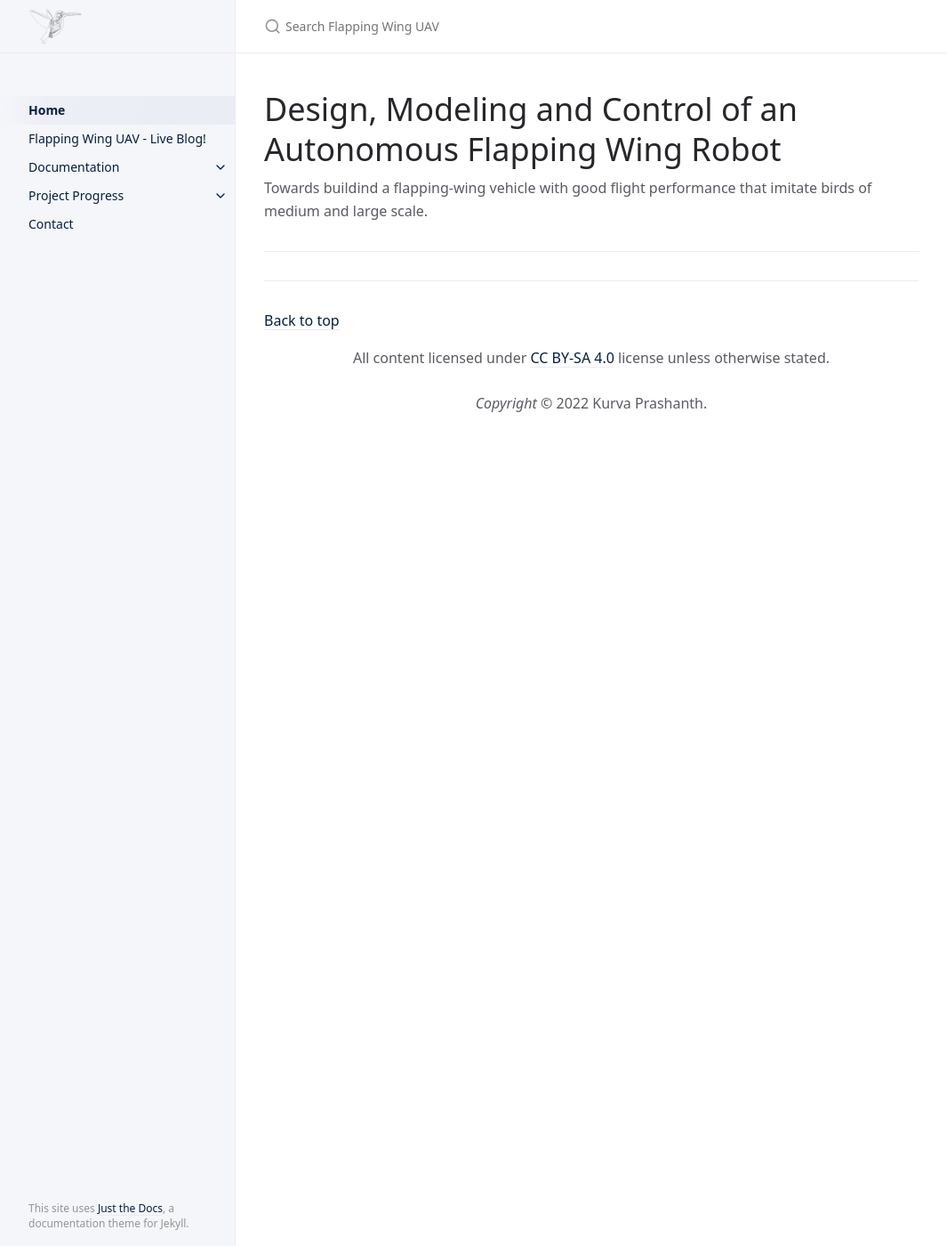
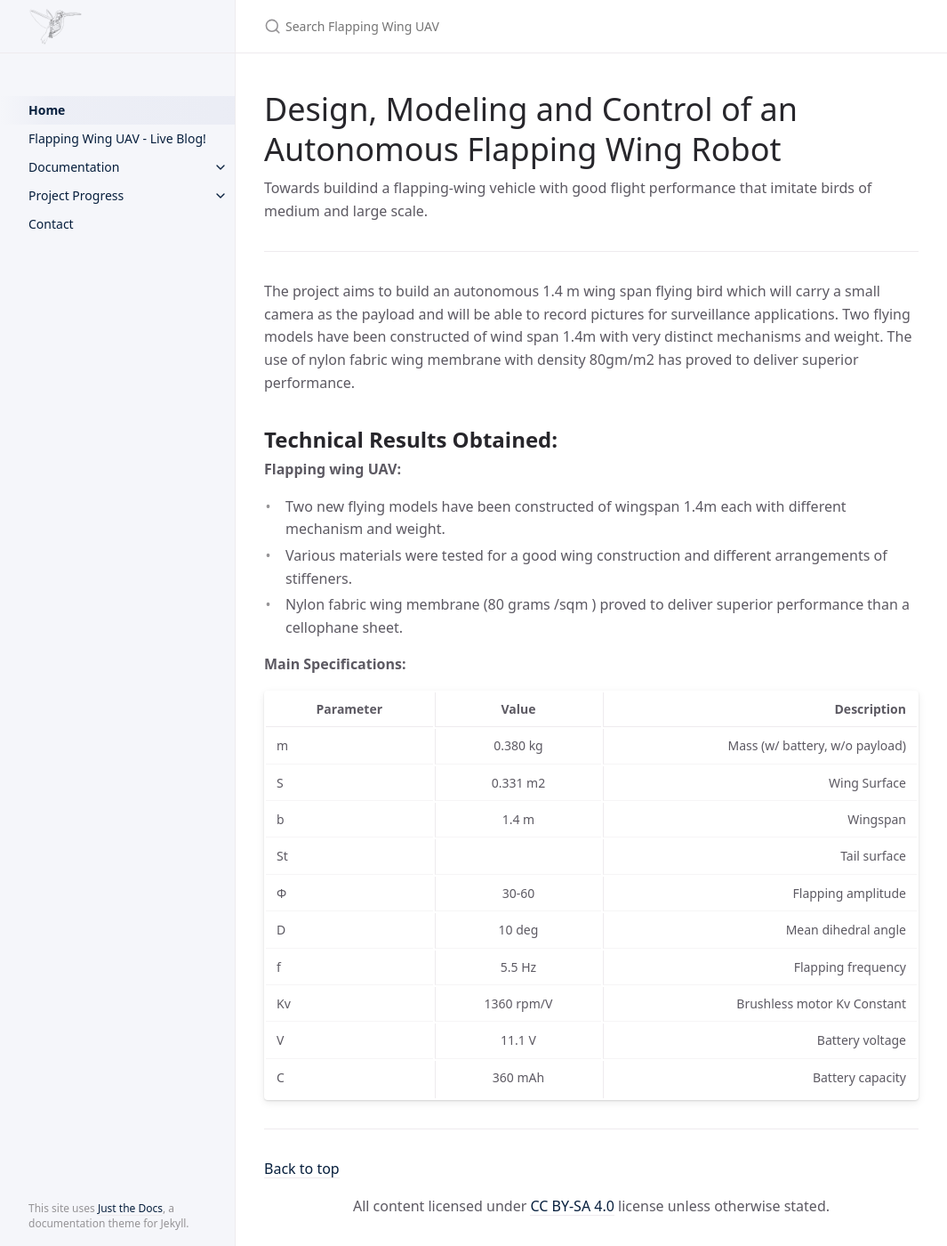
Before and after one commit to krvprashanth/flaping-wing-uav, a Jekyll site: the page built from index.md, in a window 1280 px wide and 1400 px high. Shown: the whole window at 89% size, without its empty margins (107-1172 px from the left). Built offline with Jekyll 4.4.1, drawn with Linux system fonts in a browser that asks for light colours.

Commit message:
Update index.md

```diff
--- a/index.md
+++ b/index.md
@@ -7,3 +7,29 @@ nav_order: 1
 Towards buildind a flapping-wing vehicle with good flight performance that imitate birds of medium and large scale.
 
 ---
+
+The project aims to build an autonomous 1.4 m wing span flying bird which will carry a small camera as the payload and will be able to record pictures for surveillance applications. Two flying models have been constructed of wind span 1.4m with very distinct mechanisms and weight. The use of nylon fabric wing membrane with density 80gm/m2 has proved to deliver superior performance.
+
+## **Technical Results Obtained:**
+
+**Flapping wing UAV:**
+
+- Two new flying models have been constructed of wingspan 1.4m each with different mechanism and weight.
+- Various materials were tested for a good wing construction and different arrangements of stiffeners.
+- Nylon fabric wing membrane (80 grams /sqm ) proved to deliver superior performance than a cellophane sheet.
+
+
+**Main Specifications:**
+
+| Parameter        | Value           | Description  |
+| ------------- |:-------------:| -----:|
+| m      | 0.380 kg| Mass (w/ battery, w/o payload) |
+| S  | 0.331 m2 |   Wing Surface |
+| b |  1.4 m   | Wingspan  |
+| St |     | Tail surface  |
+|  Φ |   30-60  | Flapping amplitude  |
+|D|10 deg|Mean dihedral angle|
+| f  |  5.5 Hz   | Flapping frequency  |
+|  Kv |  1360 rpm/V   |  Brushless motor Kv Constant |
+| V |  11.1 V   | Battery voltage   |
+| C  |  360 mAh   | Battery capacity  |
```
